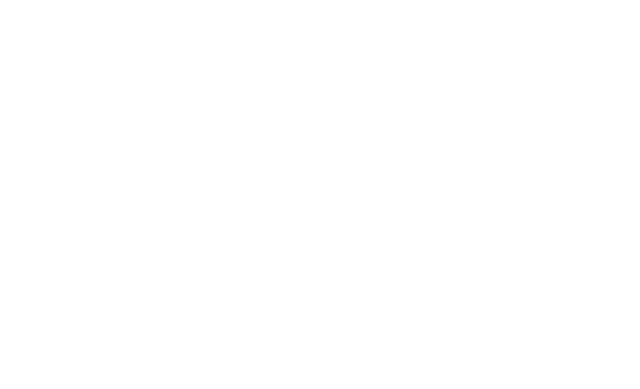
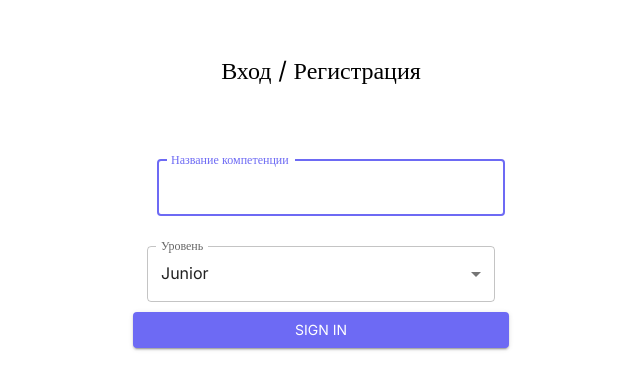
Before and after one commit to NorthShine/client, a React (Create React App) app: page /open-form in a window 1280 px wide. Before the commit this address had no page. Shown: the part 197-586 px from the top of the page, without its empty margins (319-959 px from the left). Built offline with nearby package versions, Linux system fonts and the light colour scheme; the HTML template or start-up script is replaced by a standard one; a web font is replaced by a local one.

Commit message:
Added open form

```diff
--- a/src/components/Login/Login.js
+++ b/src/components/Login/Login.js
@@ -1,8 +1,7 @@
 import { useState, useRef, useEffect } from 'react';
 import { useNavigate } from 'react-router-dom';
-import { Button, Grid, Typography, Container, Tab, Box } from '@mui/material';
+import { Button, Grid, Typography, Container, Tab, Box, TextField } from '@mui/material';
 import { TabContext, TabList } from '@mui/lab';
-import TextField from '@mui/material/TextField';
 import { useNotification } from '../../hooks/useNotification';
 import { useAuth } from '../../hooks/useAuth';
 import * as api from '../../api';
@@ -12,7 +11,7 @@
   const navigate = useNavigate();
   const { isAuth } = useAuth();
   const emailRef = useRef(null);
-  const [role, setRole] = useState('1');
+  const [role, setRole] = useState('employee');
   const notification = useNotification();
 
   const handleRoleChange = (event, value) => {
@@ -39,8 +38,8 @@
 
   return (
     <Container component="main" className={styles.loginBox} maxWidth="xs">
-      <Typography variant="h5" className={styles.tittle}>
-        Вход / Регистрация{' '}
+      <Typography variant="h5" className={styles.title}>
+        Вход / Регистрация
       </Typography>
       <form className={styles.form} onSubmit={handleSubmit}>
         <TabContext value={role}>
@@ -49,8 +48,8 @@
               className={styles.tabs}
               onChange={handleRoleChange}
               aria-label="lab API tabs example">
-              <Tab label="Специалист" value="1" />
-              <Tab label="Заказчик" value="2" />
+              <Tab label="Специалист" value="employee" />
+              <Tab label="Заказчик" value="employer" />
             </TabList>
           </Box>
         </TabContext>
--- a/src/components/Login/Login.module.css
+++ b/src/components/Login/Login.module.css
@@ -23,12 +23,11 @@
 div[class*='MuiTabs-flexContainer'] {
   justify-content: center;
 }
-.tittle {
+.title {
   padding-top: 40px;
+}
 
-}
 @media (max-width: 900px) {
-
   .loginBox {
     box-shadow: none;
     border: none;
--- /dev/null
+++ b/src/components/OpenForm/OpenForm.js
@@ -0,0 +1,119 @@
+import { useState, useRef, useEffect } from 'react';
+import { useNavigate } from 'react-router-dom';
+import {
+  Button,
+  Grid,
+  Typography,
+  Container,
+  TextField,
+  Select,
+  FormControl,
+  InputLabel,
+  MenuItem
+} from '@mui/material';
+import { useNotification } from '../../hooks/useNotification';
+import { useAuth } from '../../hooks/useAuth';
+import * as api from '../../api';
+import styles from './OpenForm.module.css';
+
+export const OpenForm = () => {
+  const navigate = useNavigate();
+  const { isAuth } = useAuth();
+  const emailRef = useRef(null);
+  const [role, setRole] = useState('employee');
+  const notification = useNotification();
+  const [competences, setCompetences] = useState([
+    {
+      id: 0,
+      name: '',
+      level: 'junior',
+      access: ''
+    }
+  ]);
+
+  const handleSubmit = async e => {
+    e.preventDefault();
+    try {
+      const data = {
+        email: emailRef.current.value,
+        role
+      };
+      await api.signin(data);
+    } catch (err) {
+      notification.warning(err.message);
+    }
+  };
+
+  const handleCompetencyNameChange = event => {
+    setCompetences(items => {
+      return items.map(item => {
+        if (item.id === +event.target.id) {
+          item.name = event.target.value;
+        }
+        return item;
+      });
+    });
+  };
+
+  const handleLevelSelect = event => {
+    setCompetences(items => {
+      return items.map(item => {
+        console.log(item.id === +event.target.name);
+        if (item.id === +event.target.name) {
+          item.level = event.target.value;
+        }
+        return item;
+      });
+    });
+  };
+
+  return (
+    <Container component="main" className={styles.openForm} maxWidth="xs">
+      <Typography variant="h5" className={styles.title}>
+        Вход / Регистрация
+      </Typography>
+      <form className={styles.form} onSubmit={handleSubmit}>
+        {competences.map(item => {
+          return (
+            <Container key={item.id} className={styles.competences}>
+              <TextField
+                className={styles.input}
+                label="Название компетенции"
+                id={String(item.id)}
+                variant="outlined"
+                type="email"
+                onChange={handleCompetencyNameChange}
+                fullWidth
+                autoFocus
+              />
+              <FormControl fullWidth>
+                <InputLabel id="select-label">Уровень</InputLabel>
+                <Select
+                  labelId="level"
+                  id={String(item.id)}
+                  name={String(item.id)}
+                  value={item.level}
+                  label="Уровень"
+                  onChange={handleLevelSelect}>
+                  <MenuItem value="junior">Junior</MenuItem>
+                  <MenuItem value="middle">Middle</MenuItem>
+                  <MenuItem value="senior">Senior</MenuItem>
+                </Select>
+              </FormControl>
+            </Container>
+          );
+        })}
+        <Grid container>
+          <Button
+            type="submit"
+            fullWidth
+            variant="contained"
+            color="primary"
+            className={styles.submit}>
+            Sign in
+          </Button>
+        </Grid>
+      </form>
+    </Container>
+  );
+};
--- /dev/null
+++ b/src/components/OpenForm/OpenForm.module.css
@@ -0,0 +1,20 @@
+.form {
+  width: 100%;
+  margin-top: 10px;
+  padding: 33px;
+}
+.submit {
+  margin: 10px;
+}
+.input {
+  margin: 30px 10px;
+}
+.openForm {
+  display: flex;
+  align-items: center;
+  flex-direction: column;
+  justify-content: center;
+}
+.title {
+  padding-top: 40px;
+}
--- a/src/routing/config.js
+++ b/src/routing/config.js
@@ -4,6 +4,7 @@
 import { MainLayout } from '../components/MainLayout/MainLayout';
 import { Login } from '../components/Login/Login';
 import { Outlet } from 'react-router-dom';
+import { OpenForm } from '../components/OpenForm/OpenForm';
 
 export const routes = [
   {
@@ -24,6 +25,10 @@
             element: <Login />
           },
           {
+            path: '/open-form',
+            element: <OpenForm />
+          },
+          {
             path: '/',
             element: <AppLayout />,
             children: [{ path: '/', element: <Home /> }]
```
